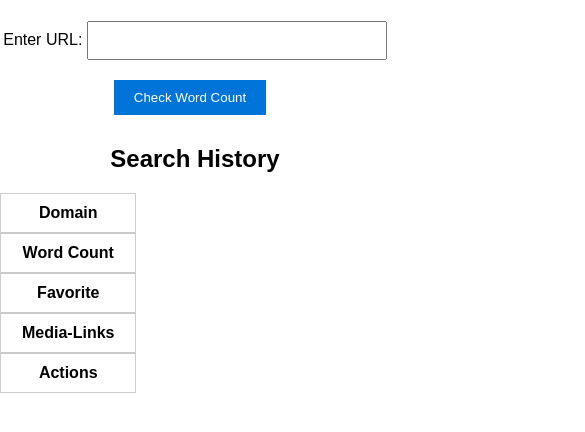
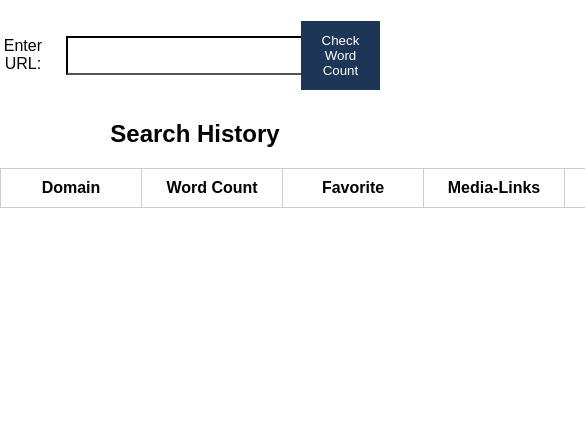
Before and after one commit to MSaifKhan01/Words-Counter, a plain HTML site: page Frontend/index.html in a window 390 px wide. Shown: the part 154-586 px from the top of the page, 585 px wide, since content can reach past the window. Drawn offline with Linux system fonts and the light colour scheme; some packages are replaced by stand-ins of ours; no server answers; a script that the page names is missing.

Commit message:
Css Updated

```diff
--- a/Frontend/index.css
+++ b/Frontend/index.css
@@ -22,7 +22,6 @@ nav {
   padding: 10px;
   background-color: #fff;
   border-radius: 50%; /* Making the logo a circle */
-
 }
 
 #logo img {
@@ -30,7 +29,6 @@ nav {
   height: auto;
   display: block;
 }
-
 
 nav ul {
   list-style-type: none;
@@ -44,11 +42,9 @@ nav ul {
   }
 }
 
-
 nav li {
   margin: 0 10px;
 }
-
 
 nav a {
   text-decoration: none;
@@ -60,27 +56,37 @@ nav a {
 h1 {
   font-size: 24px;
 }
+#serachBox {
+  display: flex;
+  justify-content: center;
+  align-items: center;
+  gap: 0px;
+}
 
 #url {
   width: 100%;
-    max-width: 300px; /* Limit the input field width on larger screens */
+  max-width: 300px;
   padding: 10px;
   margin: 10px 0;
   box-sizing: border-box;
+  margin-left: 20px;
+  border-right: none;
+  border-width: 2px;
+  border-color: black;
 }
 
 #entrBTn {
-    margin-right: 20px;
-    padding: 10px 20px;
-    background-color: #0074d9;
+  background-color: #1d3557;
   color: white;
   border: none;
   cursor: pointer;
   transition: background-color 0.3s;
+  margin-left: 0px;
+  padding: 12px 7px;
 }
 
 #entrBTn:hover {
-    background-color: #0056b3;
+  background-color: #264653;
 }
 
 table {
@@ -89,7 +95,8 @@ nav a {
   margin: 20px 0;
 }
 
-  th, td {
+th,
+td {
   padding: 10px;
   text-align: center;
   border: 1px solid #ccc;
@@ -98,18 +105,20 @@ nav a {
 td {
   border: 1px solid #ccc;
 }
-
-  /* Center the text in the "Actions" cell */
+#ImagesTD {
+  width: 100%;
+}
+/* Actions cell */
 td:nth-child(5) {
   text-align: center;
 }
 
-  /* Center the text in the favorite cell */
+/* favorite cell */
 td:nth-child(3) {
   text-align: center;
 }
 
-  /* Ensure the image links do not overflow the table cell */
+/* image links  overflow controlling the table cell */
 td:nth-child(4) {
   word-break: break-word;
 }
@@ -119,53 +128,47 @@ nav a {
   margin: 10px;
 }
 
-  /* Set width and background color for ImagesDiv */
+td button:nth-child(1) {
+
+  background-color: #caffbf;
+  color: black;
+  font-weight: 600;
+  border: none;
+  border-radius: 4px;
+
+}
+
+td button:nth-child(2) {
+
+  background-color: #e63946;
+  color: black;
+  font-weight: 600;
+  border: none;
+  border-radius: 4px;
+
+}
+
+
 #ImagesDiv {
   display: flex;
   flex-wrap: wrap;
   justify-content: space-between;
-    background-color: aquamarine;
+}
+/* Make the table scroll for small and medium screens */
+@media screen and (max-width: 1200px) {
+  table {
+    overflow: auto;
+    max-width: 100%;
   }
 
-  /* Reduce button padding on small screens */
-  @media screen and (max-width: 600px) {
-    button {
-      padding: 5px 10px;
+  th, td {
+    min-width: 120px;
   }
 }
 
-  /* Responsive table layout on small screens */
-  @media screen and (max-width: 600px) {
-    table {
-      display: flex;
-    }
 
-    th, td {
-      width: 100%;
-      display: block;
-      text-align: center;
-    }
-
-    tr {
-      margin-bottom: 20px;
-    }
-    #tableHeading{
-        display: grid;
-        justify-content: space-between;
-
-    }
-    #actionCell{
-        margin-bottom: 2px;
-    }
-  }
-
-  /* Adjust font size for smaller screens */
 @media screen and (max-width: 400px) {
   h1 {
     font-size: 20px;
   }
-
-    table {
-      display: block;
 }
-  }
--- a/Frontend/index.html
+++ b/Frontend/index.html
@@ -23,9 +23,12 @@
         </ul>
       </nav>
   <h1>Word Count App</h1>
-  <label for="url">Enter URL: </label>
+  <div id="serachBox">
+    <label for="url">Enter URL: </label>
   <input type="text" id="url">
   <button onclick="checkWordCount()" id="entrBTn">Check Word Count</button>
+  </div>
+
 
   <h2>Search History</h2>
   <table id="history">
--- a/Frontend/index.js
+++ b/Frontend/index.js
@@ -48,6 +48,7 @@ async function GetSearchHistory() {
         if(ind<5){
         const imageUrlsCell = document.createElement('td');
         imageUrlsCell.textContent=`${ele.url} ${el} ,`
+        imageUrlsCell.setAttribute('id', 'ImagesTD');
         ImagesDiv.appendChild(imageUrlsCell)
         }
       })
```
Lines whose indentation alone changed are shown as unchanged.
